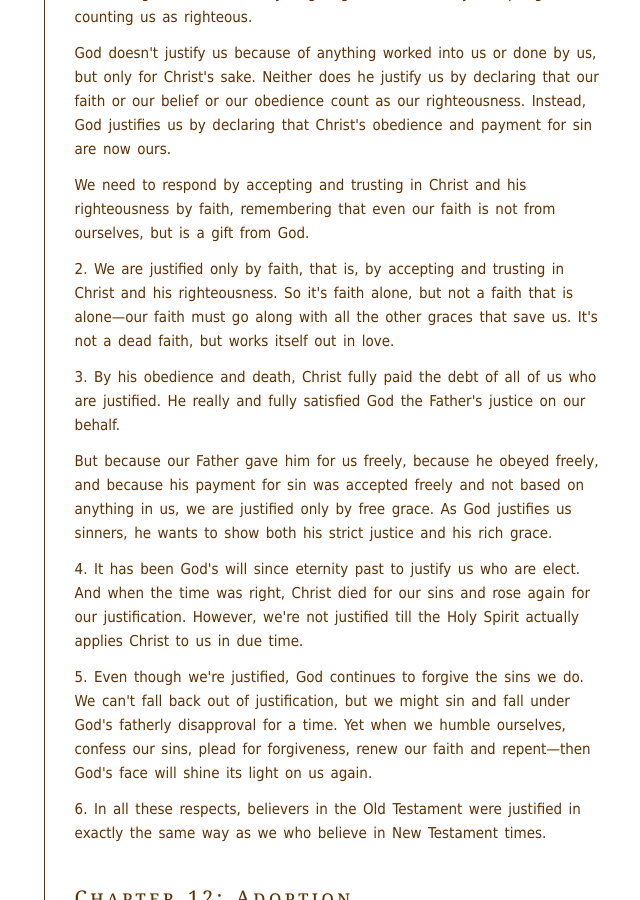
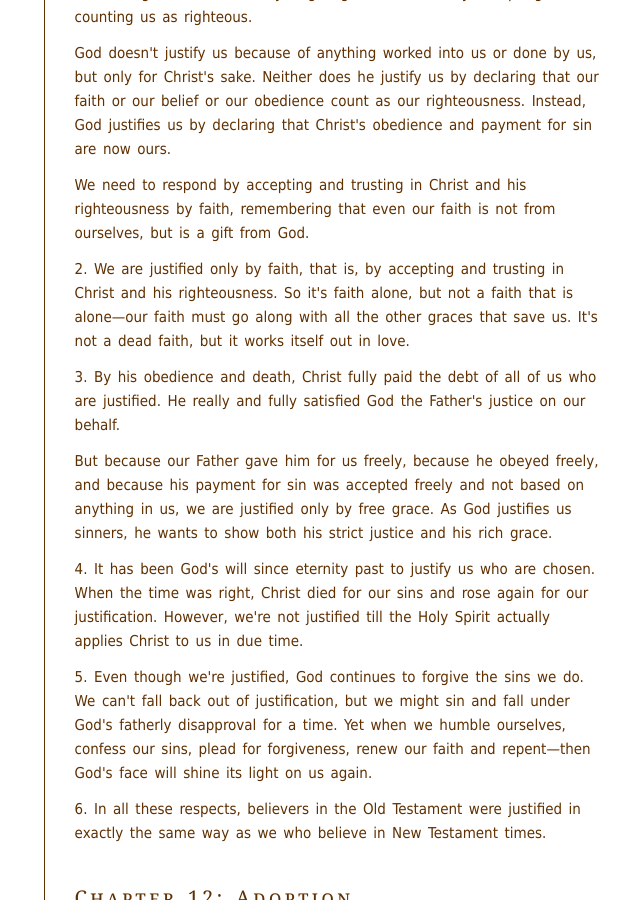
Before and after one commit to benhoyt/benhoyt.github.com, a Jekyll site: the page built from writings-plain-english-westminster.html, in a window 1280 px wide and 900 px high, scrolled down 13651 px. Shown: the whole window, without its empty margins (390-1030 px from the left). Built offline with Jekyll 4.4.1, drawn with Linux system fonts in a browser that asks for light colours.

Commit message:
Tweaks to chapter 11

```diff
--- a/writings-plain-english-westminster.html
+++ b/writings-plain-english-westminster.html
@@ -314,13 +314,13 @@ permalink: /writings/plain-english-westminster/index.html
 
 <p>We need to respond by accepting and trusting in Christ and his righteousness by faith, remembering that even our faith is not from ourselves, but is a gift from God.</p>
 
-<p>2. We are justified only by faith, that is, by accepting and trusting in Christ and his righteousness. So it's faith alone, but not a faith that is alone—our faith must go along with all the other graces that save us. It's not a dead faith, but works itself out in love.</p>
+<p>2. We are justified only by faith, that is, by accepting and trusting in Christ and his righteousness. So it's faith alone, but not a faith that is alone—our faith must go along with all the other graces that save us. It's not a dead faith, but it works itself out in love.</p>
 
 <p>3. By his obedience and death, Christ fully paid the debt of all of us who are justified. He really and fully satisfied God the Father's justice on our behalf.</p>
 
 <p>But because our Father gave him for us freely, because he obeyed freely, and because his payment for sin was accepted freely and not based on anything in us, we are justified only by free grace. As God justifies us sinners, he wants to show both his strict justice and his rich grace.</p>
 
-<p>4. It has been God's will since eternity past to justify us who are elect. And when the time was right, Christ died for our sins and rose again for our justification. However, we're not justified till the Holy Spirit actually applies Christ to us in due time.</p>
+<p>4. It has been God's will since eternity past to justify us who are chosen. When the time was right, Christ died for our sins and rose again for our justification. However, we're not justified till the Holy Spirit actually applies Christ to us in due time.</p>
 
 <p>5. Even though we're justified, God continues to forgive the sins we do. We can't fall back out of justification, but we might sin and fall under God's fatherly disapproval for a time. Yet when we humble ourselves, confess our sins, plead for forgiveness, renew our faith and repent—then God's face will shine its light on us again.</p>
 
```
